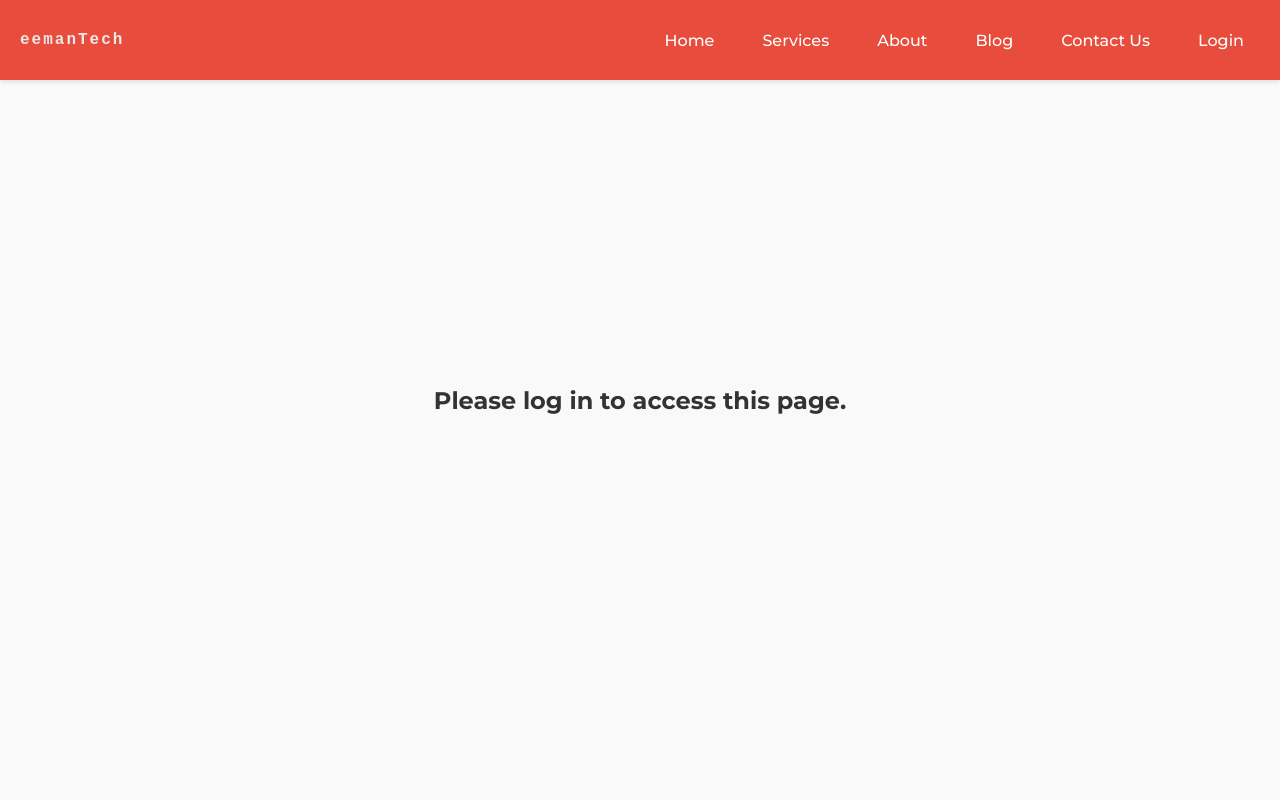
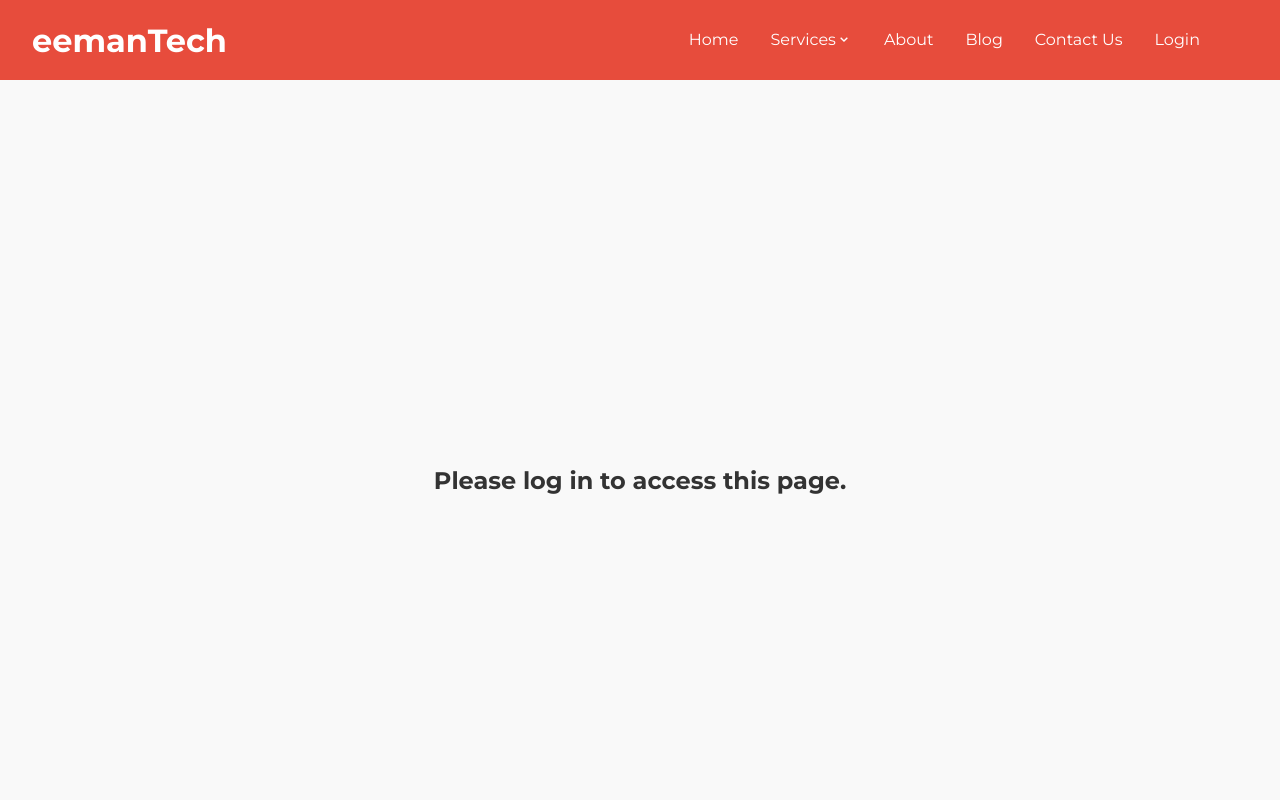
Before and after one commit to eemanDigital/modern_business_app, a React (Vite) app in the folder client/: page /admin-board in a window 1280 px wide. Shown: the top 800 px of the page. Built offline with nearby package versions, Linux system fonts and the light colour scheme; no server answers.

Commit message:
fixed dropdown mobile view bug

```diff
--- a/client/src/components/Dropdown.jsx
+++ b/client/src/components/Dropdown.jsx
@@ -1,62 +1,25 @@
-import { useState } from 'react';
 import { Link } from 'react-router-dom';
 
-import '../styles/dropdown.scss';
-
 const submenu = [
-  {
-    title: 'Company Registration',
-    url: 'company',
-    cName: 'drop-d-link',
-  },
-  {
-    title: 'Business Registration',
-    url: 'business',
-    cName: 'drop-d-link',
-  },
-  {
-    title: 'NGO Registration',
-    url: 'ngo',
-    cName: 'drop-d-link',
-  },
-  {
-    title: 'Partnership',
-    url: 'partnership',
-    cName: 'drop-d-link',
-  },
-  {
-    title: 'Web Development',
-    url: 'webdev',
-    cName: 'drop-d-link',
-  },
+  { title: 'Company Registration', url: 'company' },
+  { title: 'Business Registration', url: 'business' },
+  { title: 'NGO Registration', url: 'ngo' },
+  { title: 'Partnership', url: 'partnership' },
+  { title: 'Web Development', url: 'webdev' },
 ];
 
-function Dropdown() {
-  const [click, setClick] = useState(false);
-
-  // Toggle dropdown
-  const handleClick = () => setClick(!click);
-
+const Dropdown = ({ className, closeMenu }) => {
   return (
-    <>
-      <ul
-        onClick={handleClick}
-        className={click ? 'drop-d-menu clicked' : 'drop-d-menu'}>
-        {submenu.map((item, index) => {
-          return (
-            <li key={index}>
-              <Link
-                className={item.cName}
-                to={item.url}
-                onClick={() => setClick(false)}>
-                {item.title}
-              </Link>
-            </li>
-          );
-        })}
-      </ul>
-    </>
+    <ul className={className}>
+      {submenu.map((item, index) => (
+        <li key={index}>
+          <Link to={item.url} className='dropdown-link' onClick={closeMenu}>
+            {item.title}
+          </Link>
+        </li>
+      ))}
+    </ul>
   );
-}
+};
 
 export default Dropdown;
--- a/client/src/components/NavBar.jsx
+++ b/client/src/components/NavBar.jsx
@@ -1,116 +1,107 @@
-import { BiMenuAltRight } from 'react-icons/bi';
+import React, { useState, useEffect } from 'react';
+import { Link } from 'react-router-dom';
+import { BiMenuAltRight, BiChevronDown } from 'react-icons/bi';
 import { AiOutlineClose } from 'react-icons/ai';
 import { useAuthContext } from '../hooks/useAuthContext';
-import { useState } from 'react';
-import { Link } from 'react-router-dom';
+import { useLogout } from '../hooks/useLogout';
 import Dropdown from './Dropdown';
-import { useLogout } from '../hooks/useLogout';
-
 import '../styles/navbar.scss';
 
-function Navbar() {
-  const [click, setClick] = useState(false); // State to manage mobile menu
-  const [dropdown, setDropdown] = useState(false); // State to manage dropdown
+const Navbar = () => {
+  const [menuOpen, setMenuOpen] = useState(false);
+  const [dropdownOpen, setDropdownOpen] = useState(false);
   const { user } = useAuthContext();
-  const role = user?.data?.user?.role;
-
-  // checks admin role for writing
-  const isAdmin = role === 'admin';
   const { logout } = useLogout();
 
-  // Toggle mobile menu
-  const handleClick = () => setClick(!click);
+  const isAdmin = user?.data?.user?.role === 'admin';
 
-  // Close mobile menu
-  const closeMobileMenu = () => setClick(false);
+  const toggleMenu = () => setMenuOpen(!menuOpen);
+  const closeMenu = () => {
+    setMenuOpen(false);
+    setDropdownOpen(false);
+  };
+  const toggleDropdown = () => setDropdownOpen(!dropdownOpen);
 
-  // Toggle dropdown on hover (for desktop) and click (for mobile)
-  const handleDropdown = () => {
-    if (window.innerWidth < 960) {
-      setDropdown(!dropdown); // Toggle dropdown for mobile view
+  useEffect(() => {
+    const handleResize = () => {
+      if (window.innerWidth > 960) {
+        setMenuOpen(false); // Close menu when resizing to desktop view
       }
     };
 
+    window.addEventListener('resize', handleResize);
+
+    return () => {
+      window.removeEventListener('resize', handleResize);
+    };
+  }, []);
+
   return (
-    <header>
     <nav className='navbar'>
-        <Link
-          to='/'
-          className='navbar-logo'
-          onClick={closeMobileMenu}
-          data-aos='zoom-in'>
+      <Link to='/' className='navbar-logo' onClick={closeMenu}>
         eemanTech
       </Link>
-        <div className='menu-icon' onClick={handleClick}>
-          {click ? <AiOutlineClose /> : <BiMenuAltRight />}
+      <div className='menu-icon' onClick={toggleMenu}>
+        {menuOpen ? <AiOutlineClose /> : <BiMenuAltRight />}
       </div>
-
-        <ul className={click ? 'nav-menu active' : 'nav-menu'}>
-          <li className='nav-item' data-aos='fade-left'>
-            <Link to='/' className='nav-links' onClick={closeMobileMenu}>
+      <ul className={`nav-menu ${menuOpen ? 'active' : ''}`}>
+        <li className='nav-item'>
+          <Link to='/' className='nav-link' onClick={closeMenu}>
             Home
           </Link>
         </li>
-
-          <li
-            className='nav-item'
-            onMouseEnter={() => setDropdown(true)}
-            onMouseLeave={() => setDropdown(false)}
-            onClick={handleDropdown}>
-            <Link to='#' className='nav-links'>
+        <li className='nav-item'>
+          <div
+            className={`nav-link dropdown-toggle ${
+              dropdownOpen ? 'active' : ''
+            }`}
+            onClick={toggleDropdown}>
             Services
-            </Link>
-            {dropdown && <Dropdown />}
+            <BiChevronDown className='dropdown-icon' />
+          </div>
+          {dropdownOpen && (
+            <Dropdown
+              className={`dropdown-menu ${dropdownOpen ? 'active' : ''}`}
+              closeMenu={closeMenu}
+            />
+          )}
         </li>
-
-          <li className='nav-item' data-aos='fade-left'>
-            <Link
-              to='/about-us'
-              className='nav-links'
-              onClick={closeMobileMenu}>
+        <li className='nav-item'>
+          <Link to='/about-us' className='nav-link' onClick={closeMenu}>
             About
           </Link>
         </li>
-
-          <li className='nav-item' data-aos='fade-left'>
-            <Link to='/blog' className='nav-links' onClick={closeMobileMenu}>
+        <li className='nav-item'>
+          <Link to='/blog' className='nav-link' onClick={closeMenu}>
             Blog
           </Link>
         </li>
         <li className='nav-item'>
-            <Link
-              to='/contact-us'
-              className='nav-links'
-              onClick={closeMobileMenu}>
+          <Link to='/contact-us' className='nav-link' onClick={closeMenu}>
             Contact Us
           </Link>
         </li>
         {isAdmin && (
           <li className='nav-item'>
-              <Link
-                to='admin-board'
-                className='nav-links'
-                onClick={closeMobileMenu}>
+            <Link to='/admin-board' className='nav-link' onClick={closeMenu}>
               Dashboard
             </Link>
           </li>
         )}
-
-          <li className='nav-item' data-aos='fade-left'>
+        <li className='nav-item'>
           {user ? (
-              <button className='logout-btn' onClick={() => logout()}>
+            <button className='logout-btn' onClick={logout}>
               Logout
             </button>
           ) : (
-              <Link to='/login' className='nav-links' onClick={closeMobileMenu}>
+            <Link to='/login' className='nav-link' onClick={closeMenu}>
               Login
             </Link>
           )}
         </li>
       </ul>
     </nav>
-    </header>
   );
-}
+};
 
 export default Navbar;
--- a/client/src/styles/navbar.scss
+++ b/client/src/styles/navbar.scss
@@ -1,32 +1,22 @@
 @import 'variables';
 
-header {
-  position: relative;
-  margin: 0;
-
 .navbar {
+  background-color: $highlight-color;
   height: 80px;
   display: flex;
   justify-content: space-between;
   align-items: center;
+  padding: 0 2rem;
   font-size: 1rem;
-    position: fixed;
+  position: sticky;
   top: 0;
-    width: 100%;
-    z-index: 1000;
-    background-color: $highlight-color;
-    padding: 0 20px;
-    box-shadow: 0 2px 4px rgba(0, 0, 0, 0.1);
-  }
+  z-index: 999;
 
   .navbar-logo {
-    font-family: monospace;
-    font-weight: 600;
-    letter-spacing: 2px;
-    color: #ede8e8;
-    cursor: pointer;
+    color: #fff;
+    font-size: 2rem;
+    font-weight: bold;
     text-decoration: none;
-    // font-size: 2rem;
   }
 
   .menu-icon {
@@ -38,46 +28,69 @@ header {
 
   .nav-menu {
     display: flex;
-    justify-content: center;
     align-items: center;
     list-style: none;
-    gap: 1rem;
+    text-align: center;
+    margin-right: 2rem;
+
+    .nav-item {
+      height: 80px;
+      border-bottom: 2px solid transparent;
+
+      &:hover {
+        border-bottom: 2px solid #fff;
       }
 
-  .nav-item {
+      .nav-link {
+        color: #fff;
         display: flex;
         align-items: center;
-    position: relative;
+        text-decoration: none;
+        padding: 0.5rem 1rem;
+        height: 100%;
+        cursor: pointer;
 
-    &:hover .dropdown-menu {
-      display: block;
+        &.dropdown-toggle {
+          justify-content: space-between;
+          width: 100%;
+
+          &.active {
+            .dropdown-icon {
+              transform: rotate(180deg);
+            }
+          }
         }
       }
 
-  .nav-links {
+      .dropdown-menu {
+        display: none;
+        position: absolute;
+        top: 80px;
+        right: 30%;
+        width: 250px;
+        background-color: $highlight-color;
+        padding: 0;
+        list-style: none;
+        box-shadow: 0 8px 16px 0 rgba(0, 0, 0, 0.2);
+        z-index: 1;
+
+        &.active {
+          display: block;
+        }
+
+        .dropdown-link {
+          display: block;
+          text-align: left;
           color: #fff;
-    font-weight: 500;
           text-decoration: none;
-    padding: 0.5rem 1rem;
-    transition: color 0.2s ease-out;
+          padding: 1rem;
+          width: 100%;
 
           &:hover {
-      color: #1888ff;
+            background-color: rgba(255, 255, 255, 0.1);
           }
         }
-
-  .logout-btn {
-    border: none;
-    background: #fff;
-    color: $deep-deep-blue;
-    border-radius: 4px;
-    font-weight: 500;
-    padding: 0.3rem 0.9rem;
-    cursor: pointer;
-
-    &:hover {
-      background: #2184b6;
-      color: #ffffff;
+      }
     }
   }
 
@@ -92,35 +105,42 @@ header {
       width: 100%;
       height: fit-content;
       position: absolute;
-      top: 60px;
+      top: 80px;
       left: -100%;
       opacity: 0;
       transition: all 0.5s ease;
-      background: #fff;
+      background-color: $highlight-color;
       box-shadow: 0px 0px 30px rgba(127, 137, 161, 0.25);
       border-radius: 4px;
       padding: 10px 0;
       z-index: 99;
-    }
 
-    .nav-menu.active {
+      &.active {
         left: 0;
         opacity: 1;
         transition: all 0.5s ease;
       }
 
       .nav-item {
-      height: 38px;
-    }
+        height: auto;
+        border-bottom: none;
 
-    .nav-links {
+        .nav-link {
           text-align: center;
           padding: 1rem;
           width: 100%;
-      color: $deep-deep-blue;
 
-      &:hover {
-        color: #2184b6;
+          &.dropdown-toggle {
+            justify-content: center;
+          }
+        }
+
+        .dropdown-menu {
+          position: static;
+          width: 100%;
+          background-color: transparent;
+          box-shadow: none;
+        }
       }
     }
 
```
Also changed, not shown: client/src/styles/dropdown.scss (+55 -54 lines). Lines whose indentation alone changed are shown as unchanged.
